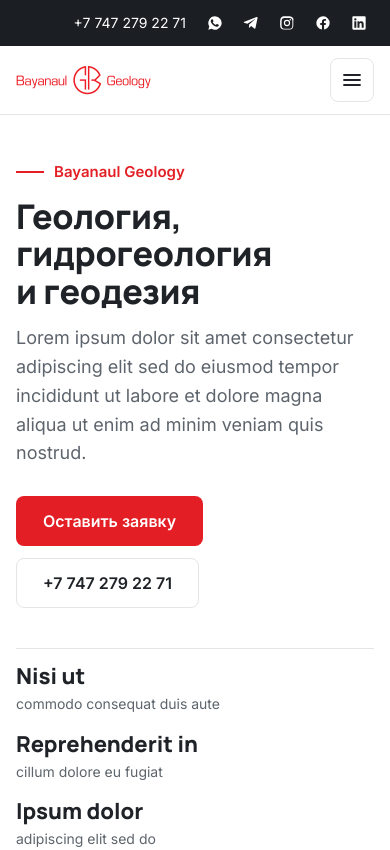
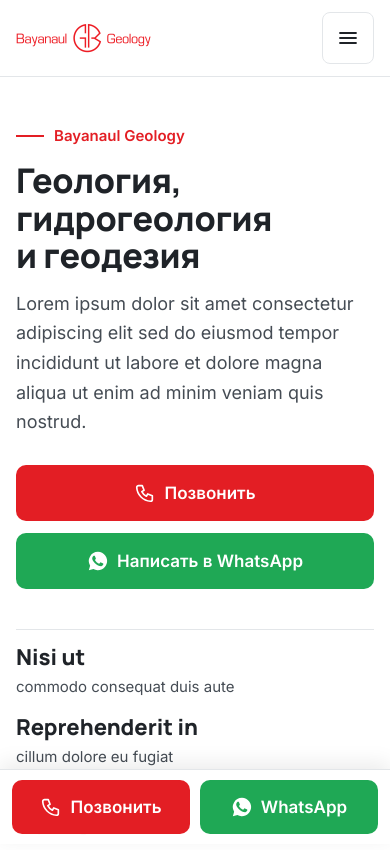
Before and after one commit to kuanyshlucky-oss/bayanaul-geology, a plain HTML site: page index.html in a window 390 px wide. Shown: the top 850 px of the page. Drawn offline with nearby package versions, Linux system fonts and the light colour scheme.

Commit message:
Удобство: крупнее текст и кнопки, понятные действия «Позвонить» и «WhatsApp», панель связи внизу на телефоне
Co-Authored-By: Claude Opus 5.5 <noreply@anthropic.com>
Claude-Session: https://claude.ai/code/session_01DDZu3mGUzJsw4wHUee4FhC

```diff
--- a/index.html
+++ b/index.html
@@ -248,6 +248,37 @@ footer .copy{grid-column:1/-1;border-top:1px solid #31363b;padding-top:18px;font
 @media(max-width:760px){footer .wrap{grid-template-columns:minmax(0,1fr)}}
 
 @media(prefers-reduced-motion:reduce){html{scroll-behavior:auto}.gal img{transition:none}}
+
+/* === Удобство для всех возрастов: крупнее, контрастнее, проще === */
+:root{--mute:#454c54}
+body{font-size:17px;line-height:1.65}
+.lead,.hero p.lead{font-size:18px}
+.btn{min-height:56px;padding:0 28px;font-size:17px;border-radius:10px}
+.btn svg{width:22px;height:22px;flex:none}
+.btn.wa{background:#1fa855;color:#fff}.btn.wa:hover{background:#178a45}
+.btn.o{border-width:2px}
+nav a{font-size:16px;color:#2c3238;padding:12px 14px}
+.bar .btn{min-height:48px;font-size:16px}
+.card p,.step p,.ni p,.nb p,.tb p{font-size:16px}
+.card ul{font-size:16px}
+.card a.more{margin-top:auto;align-self:flex-start;color:var(--ink);min-height:50px;font-size:16px}
+.card a.more:hover{border-color:var(--red);color:var(--red)}
+.facts span,.cl small,.ab span,.nmeta,.trole{font-size:15px}
+.form label{font-size:16px}
+input,select,textarea{min-height:56px;font-size:17px;border-width:1.5px;border-color:#b9c0c7}
+.gal figcaption{font-size:15px}
+.mbar{display:none}
+@media(max-width:860px){
+  nav a{font-size:18px;padding:14px 12px;border-bottom:1px solid var(--line);border-radius:0}
+  .menu{width:52px;height:52px}
+}
+@media(max-width:600px){
+  body{padding-bottom:84px}
+  .mbar{display:grid;grid-template-columns:1fr 1fr;gap:10px;position:fixed;left:0;right:0;bottom:0;z-index:40;padding:10px 12px calc(10px + env(safe-area-inset-bottom));background:rgb(255 255 255/.97);border-top:1px solid var(--line);box-shadow:0 -6px 20px rgb(0 0 0/.08)}
+  .mbar .btn{min-height:54px;padding:0 10px;font-size:17px}
+  .cta .btn{width:100%}
+  .topbar{display:none}
+}
 </style>
 <link rel="stylesheet" href="https://cdnjs.cloudflare.com/ajax/libs/leaflet/1.9.4/leaflet.min.css">
 </head>
@@ -281,8 +312,8 @@ footer .copy{grid-column:1/-1;border-top:1px solid #31363b;padding-top:18px;font
       <h1>Геология, гидрогеология и геодезия</h1>
       <p class="lead">Lorem ipsum dolor sit amet consectetur adipiscing elit sed do eiusmod tempor incididunt ut labore et dolore magna aliqua ut enim ad minim veniam quis nostrud.</p>
       <div class="cta">
-        <a class="btn p" href="#request">Оставить заявку</a>
-        <a class="btn o" href="tel:+77472792271"><span data-phone>+7 747 279 22 71</span></a>
+        <a class="btn p" href="tel:+77472792271"><svg class="i" viewBox="0 0 24 24"><path d="M5 4h4l2 5-2.5 1.5a11 11 0 0 0 5 5L15 13l5 2v4a2 2 0 0 1-2 2A16 16 0 0 1 3 6a2 2 0 0 1 2-2"/></svg>Позвонить</a>
+        <a class="btn wa" href="https://wa.me/77472792271"><svg viewBox="0 0 24 24" fill="currentColor" width="22" height="22"><path d="M12 2a10 10 0 0 0-8.6 15.1L2 22l5-1.3A10 10 0 1 0 12 2zm5.6 14.2c-.2.7-1.4 1.3-2 1.4-.5.1-1.2.1-1.9-.1-.4-.1-1-.3-1.7-.6-3-1.3-4.9-4.3-5.1-4.5-.1-.2-1.2-1.6-1.2-3.1s.8-2.2 1-2.5c.3-.3.6-.4.8-.4h.6c.2 0 .4 0 .6.5l.9 2.1c.1.2.1.4 0 .6l-.3.5-.4.5c-.1.1-.3.3-.1.6.2.3.8 1.3 1.7 2.1 1.2 1 2.1 1.4 2.4 1.5.3.1.5.1.7-.1l.9-1.1c.2-.3.4-.2.7-.1l2 1c.3.1.5.2.5.3.1.2.1.7-.1 1.4z"/></svg>Написать в WhatsApp</a>
       </div>
       <div class="facts">
         <div><b>Nisi ut</b><span>commodo consequat duis aute</span></div>
@@ -397,7 +428,7 @@ footer .copy{grid-column:1/-1;border-top:1px solid #31363b;padding-top:18px;font
           </select>
         </label>
         <label class="full grow">Объект и задача<textarea id="f-msg" placeholder="Например: частный дом, участок 10 соток, нужна скважина и геология под фундамент"></textarea></label>
-        <div class="full act"><button class="btn p" type="submit">Составить заявку</button><span class="err" id="err" role="alert"></span></div>
+        <div class="full act"><button class="btn p" type="submit">Отправить заявку</button><span class="err" id="err" role="alert"></span></div>
       </form>
       <div class="ok" id="ok" role="status"></div>
     </div>
@@ -502,7 +533,7 @@ const IC={
  ok:'<svg class="i" viewBox="0 0 24 24"><circle cx="12" cy="12" r="9"/><path d="M8 12.5l2.5 2.5L16 9.5"/></svg>'
 };
 let svc=[];const SVCI=['geo','water','survey','ore'];
-const renderSvc=()=>{document.getElementById('cards').innerHTML=svc.map((s,i)=>`<article class="card"><div class="ic">${IC[SVCI[i%4]]}</div><h3>${esc(s.title)}</h3><p>${esc(s.text)}</p><ul>${(s.items||[]).map(x=>`<li>${esc(x)}</li>`).join('')}</ul><a class="more" href="#request" data-svc="${esc(s.title)}">Заказать →</a></article>`).join('');
+const renderSvc=()=>{document.getElementById('cards').innerHTML=svc.map((s,i)=>`<article class="card"><div class="ic">${IC[SVCI[i%4]]}</div><h3>${esc(s.title)}</h3><p>${esc(s.text)}</p><ul>${(s.items||[]).map(x=>`<li>${esc(x)}</li>`).join('')}</ul><a class="more btn o" href="#request" data-svc="${esc(s.title)}">Заказать эту услугу</a></article>`).join('');
   sel.innerHTML=[...svc.map(s=>s.title),'Комплексные изыскания','Другое'].map(t=>`<option>${esc(t)}</option>`).join('')};
 
 let gal=[];const GSZ=['h2','w2','','','w2'];
@@ -596,5 +627,6 @@ document.getElementById('yr').textContent='© '+new Date().getFullYear()+' Bayan
 
 }
 </script>
+<div class="mbar" aria-label="Быстрая связь"><a class="btn p" href="tel:+77472792271"><svg class="i" viewBox="0 0 24 24"><path d="M5 4h4l2 5-2.5 1.5a11 11 0 0 0 5 5L15 13l5 2v4a2 2 0 0 1-2 2A16 16 0 0 1 3 6a2 2 0 0 1 2-2"/></svg>Позвонить</a><a class="btn wa" href="https://wa.me/77472792271"><svg viewBox="0 0 24 24" fill="currentColor" width="22" height="22"><path d="M12 2a10 10 0 0 0-8.6 15.1L2 22l5-1.3A10 10 0 1 0 12 2zm5.6 14.2c-.2.7-1.4 1.3-2 1.4-.5.1-1.2.1-1.9-.1-.4-.1-1-.3-1.7-.6-3-1.3-4.9-4.3-5.1-4.5-.1-.2-1.2-1.6-1.2-3.1s.8-2.2 1-2.5c.3-.3.6-.4.8-.4h.6c.2 0 .4 0 .6.5l.9 2.1c.1.2.1.4 0 .6l-.3.5-.4.5c-.1.1-.3.3-.1.6.2.3.8 1.3 1.7 2.1 1.2 1 2.1 1.4 2.4 1.5.3.1.5.1.7-.1l.9-1.1c.2-.3.4-.2.7-.1l2 1c.3.1.5.2.5.3.1.2.1.7-.1 1.4z"/></svg>WhatsApp</a></div>
 </body>
 </html>
```
